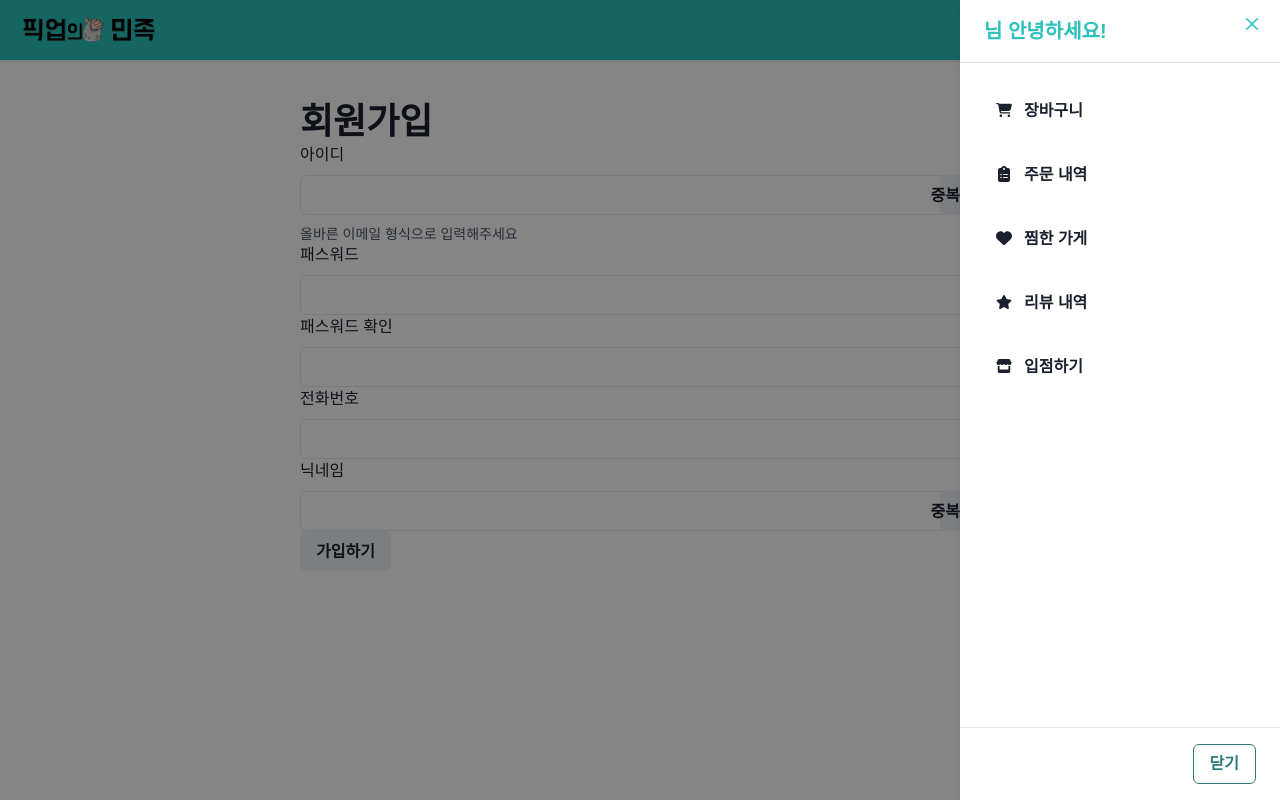
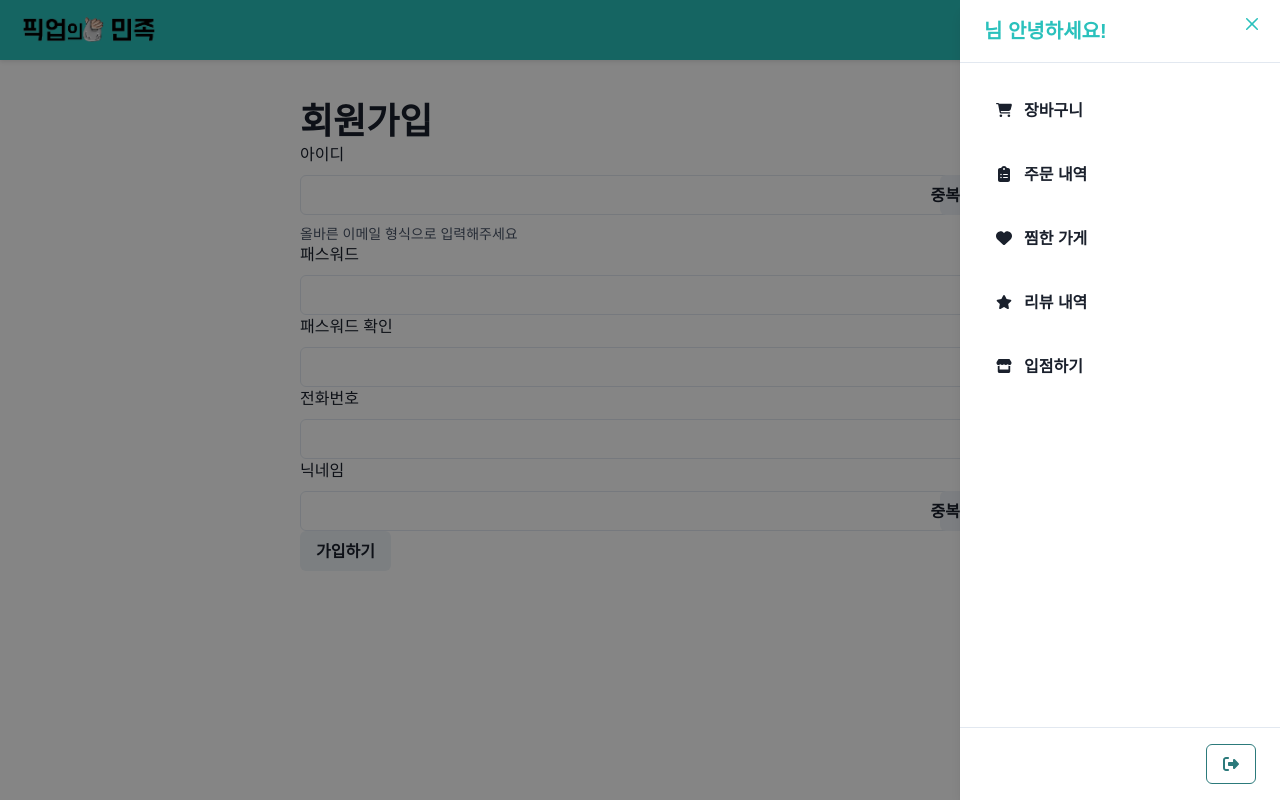
Before and after one commit to kybcod/pick-up, a React (Vite) app in the folder coding-frontend/: page /signup in a window 1280 px wide. Both pictures are taken after a click on the button 1238 px from the left and 30 px from the top of the page. Built offline with nearby package versions, Linux system fonts and the light colour scheme; a web font is replaced by a local one.

Commit message:
판매자 페이지 따로 만들기

```diff
--- a/coding-frontend/src/App.jsx
+++ b/coding-frontend/src/App.jsx
@@ -17,6 +17,7 @@ import { Payment } from "./page/payment/Payment.jsx";
 import { OrderList } from "./page/myPage/OrderList.jsx";
 import ReviewList from "./page/myPage/ReviewList.jsx";
 import RestaurantRegistrationProcess from "./page/register/RestaurantRegistrationProcess.jsx";
+import SellerMainPage from "./page/mainPage/SellerMainPage.jsx";
 
 const router = createBrowserRouter([
   {
@@ -43,6 +44,9 @@ const router = createBrowserRouter([
         path: "pay/buyer/:userId/restaurant/:restaurantId",
         element: <Payment />,
       },
+
+      //seller
+      { path: "seller", element: <SellerMainPage /> },
     ],
   },
 ]);
--- a/coding-frontend/src/component/DrawerExample.jsx
+++ b/coding-frontend/src/component/DrawerExample.jsx
@@ -19,6 +19,7 @@ import { LoginContext } from "./LoginProvider.jsx";
 import { useNavigate } from "react-router-dom";
 import { FontAwesomeIcon } from "@fortawesome/react-fontawesome";
 import {
+  faBars,
   faClipboardList,
   faHeart,
   faRightFromBracket,
@@ -54,7 +55,7 @@ export function DrawerExample() {
         bg="transparent"
         _hover={{ bg: "whiteAlpha.300" }}
       >
-        <FontAwesomeIcon icon={faRightFromBracket} color="white" size="lg" />
+        <FontAwesomeIcon icon={faBars} color="white" size="lg" />
       </Button>
       <Drawer
         isOpen={isOpen}
@@ -88,10 +89,9 @@ export function DrawerExample() {
               ))}
             </VStack>
           </DrawerBody>
-
           <DrawerFooter borderTopWidth="1px">
-            <Button variant="outline" onClick={onClose} colorScheme="teal">
-              닫기
+            <Button variant="outline" onClick={"/logout"} colorScheme="teal">
+              <FontAwesomeIcon icon={faRightFromBracket} />
             </Button>
           </DrawerFooter>
         </DrawerContent>
--- a/coding-frontend/src/component/Navbar.jsx
+++ b/coding-frontend/src/component/Navbar.jsx
@@ -1,4 +1,3 @@
-// Navbar.jsx
 import { Box, Button, Flex, Image, Spacer } from "@chakra-ui/react";
 import { useNavigate } from "react-router-dom";
 import React from "react";
--- /dev/null
+++ b/coding-frontend/src/page/mainPage/SellerMainPage.jsx
@@ -0,0 +1,22 @@
+import React from "react";
+import { Box } from "@chakra-ui/react";
+import { useNavigate } from "react-router-dom";
+
+function SellerMainPage(props) {
+  const navigate = useNavigate();
+
+  const handlePath = (path) => {
+    navigate(path);
+  };
+
+  return (
+    <Box>
+      <Box onClick={() => handlePath("register")}>가게 등록</Box>
+      <Box>주문 확인</Box>
+      <Box>내 정보 관리</Box>
+      <Box>가게 관리</Box>
+    </Box>
+  );
+}
+
+export default SellerMainPage;
```
